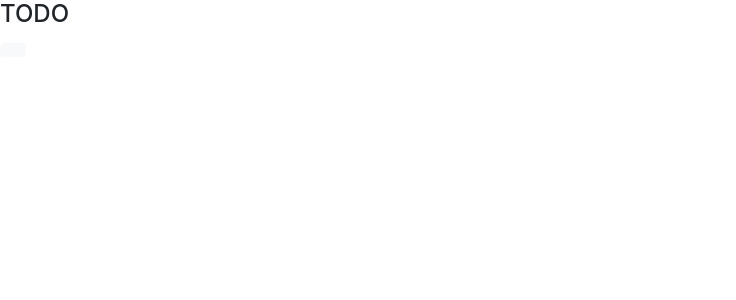
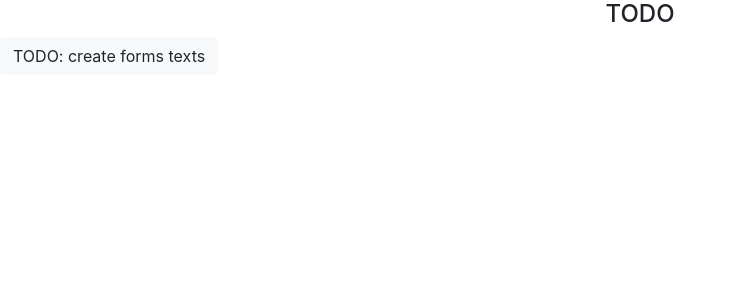
Before and after one commit to mfiguerola/registerUser, a React (Create React App) app: page /register in a window 1280 px wide. Shown: the top 300 px of the page, without its empty margins (0-736 px from the left). Built offline with nearby package versions, Linux system fonts and the light colour scheme.

Commit message:
[Register User] Minor changes in header and home.

```diff
--- a/src/components/common/header.js
+++ b/src/components/common/header.js
@@ -5,7 +5,7 @@ export default class Header extends Component {
   render() {
     return (
       <header className="header">
-        <h4>{this.props.text}</h4>
+        <h4 class="text-center">{this.props.text}</h4>
       </header>
     );
   }
--- a/src/components/home/home.js
+++ b/src/components/home/home.js
@@ -1,5 +1,4 @@
 import React, { Component } from "react";
-import { Button } from "reactstrap";
 import "./home.css";
 import Header from "../common/header";
 import { Link } from "react-router-dom";
@@ -35,13 +34,27 @@ export default class Home extends Component {
       const literals = pageConf.literals;
       const formFields = pageConf.form.values.map(formValue => (
         <Link to="/register">
-          <Button >{literals[formValue]}</Button>
+          {/* <Button>{literals[formValue]}</Button> */}
+          <div class="row">
+            <div class="col">{literals[formValue]}</div>
+          </div>
         </Link>
       ));
       html = (
         <div className="home">
           <Header text={literals.header} />
-          {formFields}
+          <div>
+            <h4 class="text-center">{literals.title}</h4>
+          </div>
+          <div class="container">
+            {formFields}
+          </div>
+          <div class="text-center">{literals.persuasiveMessage}</div>
+          <div>
+            <a href="#" class="card-link text-center">
+              {literals.loginLink}
+            </a>
+          </div>
         </div>
       );
     }
--- a/src/components/registerForm/registerForm.js
+++ b/src/components/registerForm/registerForm.js
@@ -8,7 +8,7 @@ export default class RegisterForm extends Component {
     return (
       <div className="register-form">
         <Header text="TODO"></Header>{/* TODO: Header content is home page user type selection */}
-        <Button color="light">{this.props.text}</Button>
+        <Button color="light">TODO: create forms texts</Button>
       </div>
     );
   }
```
Also changed, not shown: src/components/home/checkbox.js (deleted).
